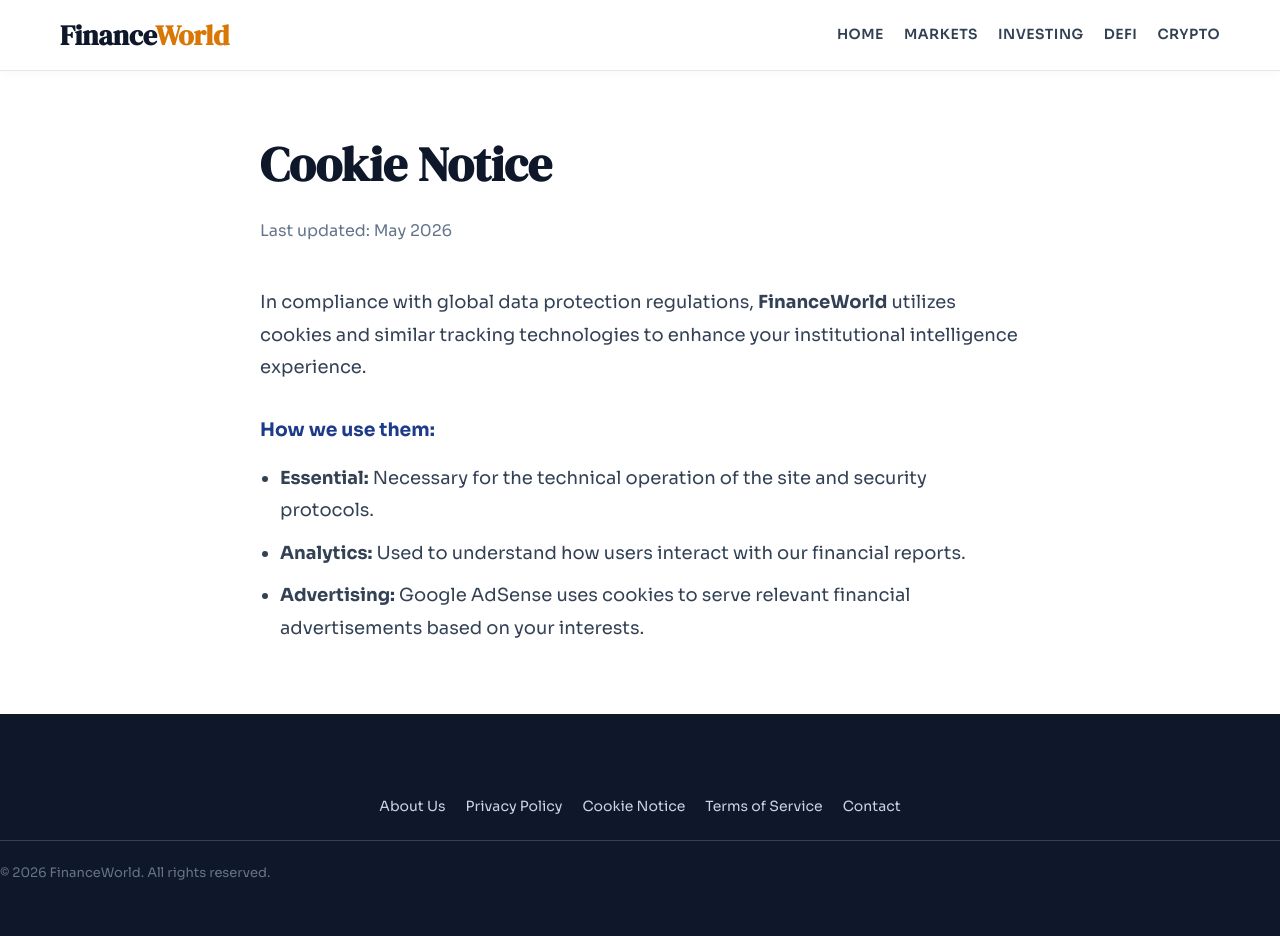
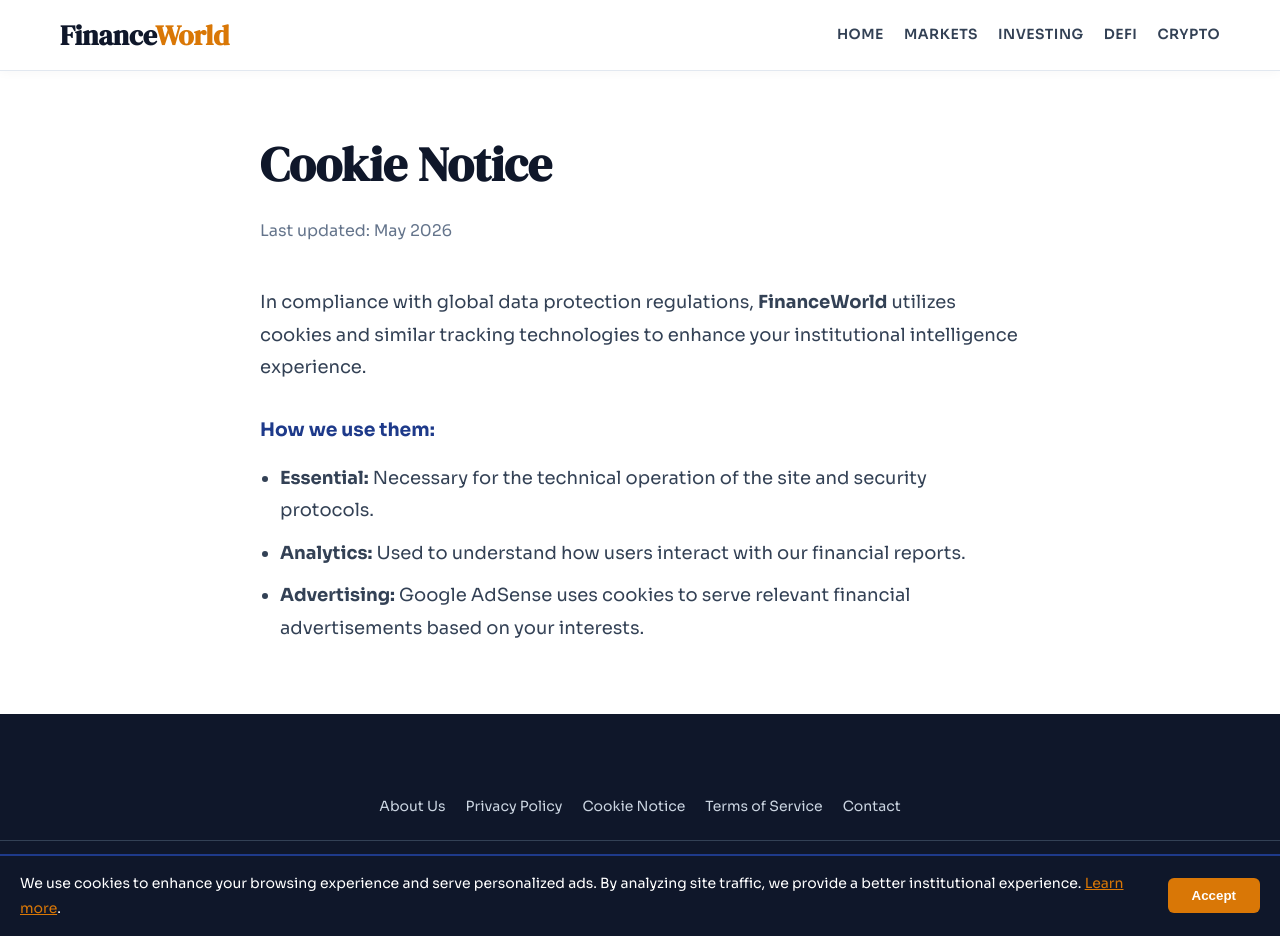
Before and after one commit to Frixx55/FinanceWorld, a Jekyll site: the page built from cookies.md, in a window 1280 px wide and 936 px high. Built offline with Jekyll 4.4.1, drawn with Linux system fonts in a browser that asks for light colours.

Commit message:
Update default.html

```diff
--- a/_layouts/default.html
+++ b/_layouts/default.html
@@ -106,5 +106,25 @@
     document.getElementById('main-nav').classList.toggle('mobile-open');
   }
 </script>
+  <!-- BANNER DE COOKIES -->
+<div id="cookie-banner" style="position: fixed; bottom: 0; left: 0; width: 100%; background: #0f172a; color: white; padding: 15px 20px; display: flex; justify-content: space-between; align-items: center; z-index: 9999; font-size: 14px; flex-wrap: wrap; gap: 10px; border-top: 2px solid #1e3a8a;">
+  <p style="margin: 0; flex: 1; min-width: 250px;">
+    We use cookies to enhance your browsing experience and serve personalized ads. By analyzing site traffic, we provide a better institutional experience.
+    <a href="{{ '/cookies/' | relative_url }}" style="color: #d97706; text-decoration: underline;">Learn more</a>.
+  </p>
+  <button onclick="acceptCookies()" style="background: #d97706; color: white; border: none; padding: 10px 24px; border-radius: 6px; font-weight: bold; cursor: pointer; white-space: nowrap;">Accept</button>
+</div>
+
+<script>
+  // Si el usuario ya aceptó antes, ocultamos el banner
+  if(localStorage.getItem('cookiesAccepted')) {
+    document.getElementById('cookie-banner').style.display = 'none';
+  }
+  // Función para aceptar y guardar en memoria
+  function acceptCookies() {
+    localStorage.setItem('cookiesAccepted', 'true');
+    document.getElementById('cookie-banner').style.display = 'none';
+  }
+</script>
 </body>
 </html>
```
